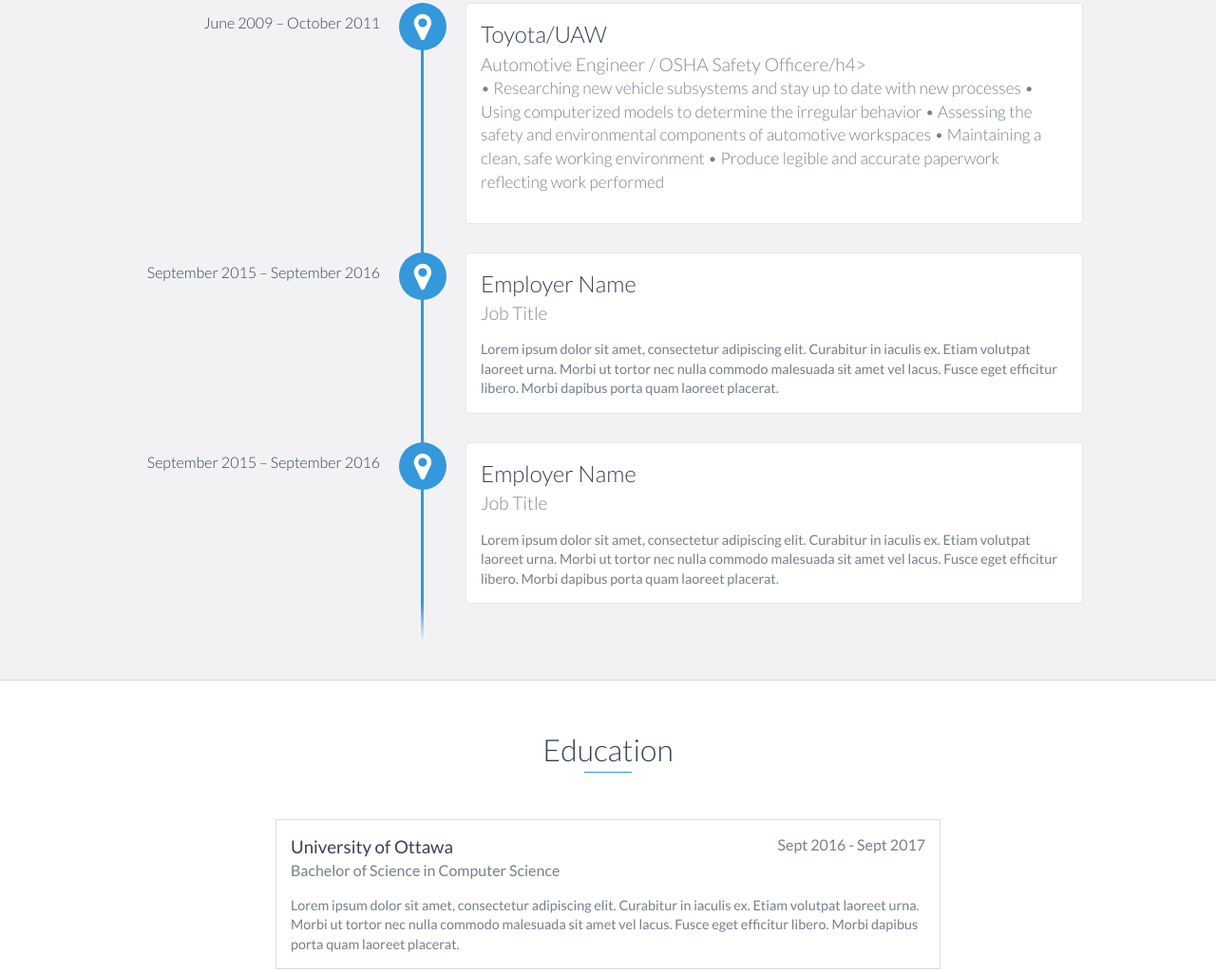
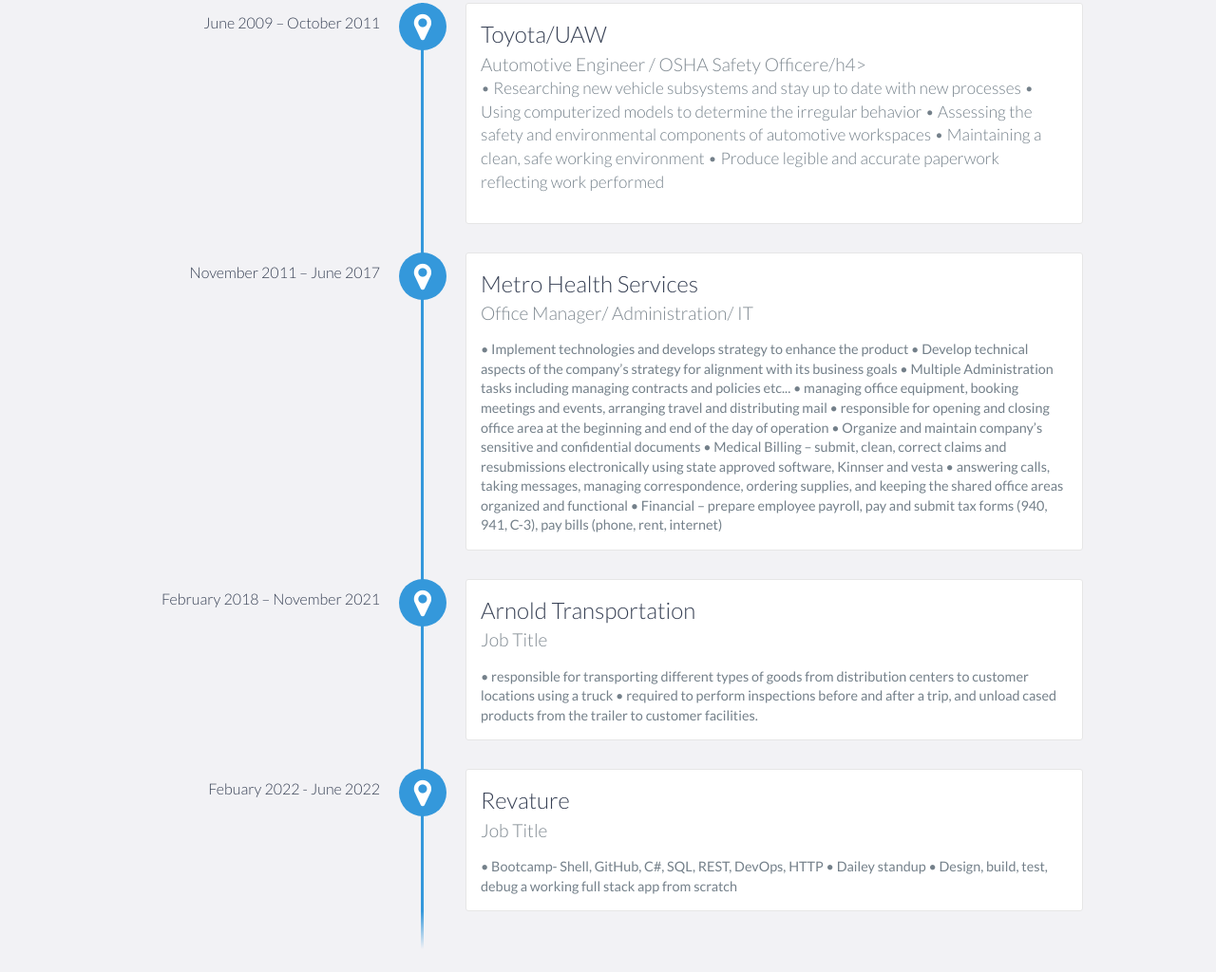
Before and after one commit to tritonSama/tritonSama.github.io, a website: page index.html in a window 1280 px wide. Shown: the part 1179-2203 px from the top of the page at 95% size. Drawn offline with nearby package versions, Linux system fonts and the light colour scheme.

Commit message:
Update index.html

```diff
--- a/index.html
+++ b/index.html
@@ -100,21 +100,52 @@
                 </p>
             </div>
 
-            <div data-date="September 2015 – September 2016">
-                <h3>Employer Name</h3>
+            <div data-date="November 2011 – June 2017">
+                <h3>Metro Health Services</h3>
+                <h4>Office Manager/ Administration/ IT</h4>
+                <p>
+
+			•	Implement technologies and develops strategy to enhance the product
+
+			•	Develop technical aspects of the company’s strategy for alignment with its business goals
+
+			•	Multiple Administration tasks including managing contracts and policies etc...
+
+			•	managing office equipment, booking meetings and events, arranging travel and distributing mail
+
+			•	responsible for opening and closing office area at the beginning and end of the day of operation
+
+			•	Organize and maintain company’s sensitive and confidential documents
+
+			•	Medical Billing – submit, clean, correct claims and resubmissions electronically using state approved software, Kinnser and vesta
+
+			•	answering calls, taking messages, managing correspondence, ordering supplies, and keeping the shared office areas organized and functional
+
+			•	Financial – prepare employee payroll, pay and submit tax forms (940, 941, C-3), pay bills (phone, rent, internet)                                                                                                   </p>
+		</p>
+	    </div>
+
+            <div data-date="February 2018 – November 2021">
+                <h3>Arnold Transportation</h3>
                 <h4>Job Title</h4>
                 <p>
-                    Lorem ipsum dolor sit amet, consectetur adipiscing elit. Curabitur in iaculis ex. Etiam volutpat laoreet urna. Morbi ut tortor nec nulla commodo malesuada sit amet vel lacus. Fusce eget efficitur libero. Morbi dapibus porta quam laoreet placerat.
-                </p>
-            </div>
+                    	•	responsible for transporting different types of goods from distribution centers to customer locations using a truck
 
-            <div data-date="September 2015 – September 2016">
-                <h3>Employer Name</h3>
-                <h4>Job Title</h4>
-                <p>
-                    Lorem ipsum dolor sit amet, consectetur adipiscing elit. Curabitur in iaculis ex. Etiam volutpat laoreet urna. Morbi ut tortor nec nulla commodo malesuada sit amet vel lacus. Fusce eget efficitur libero. Morbi dapibus porta quam laoreet placerat.
-                </p>
-            </div>
+			•	required to perform inspections before and after a trip, and unload cased products from the trailer to customer facilities.     </p>
+		</p>
+	    </div>
+
+	    <div data-date="Febuary 2022 - June 2022">
+		 <h3>Revature</h3>
+		 <h4>Job Title</h4>
+		 <p>
+			•	Bootcamp- Shell, GitHub, C#, SQL, REST, DevOps, HTTP
+
+			•	Dailey standup
+
+			•	Design, build, test, debug a working full stack app from scratch
+		 </p>
+	    </div>
         </div>
     </div>
     <!-- End #experience -->
```
